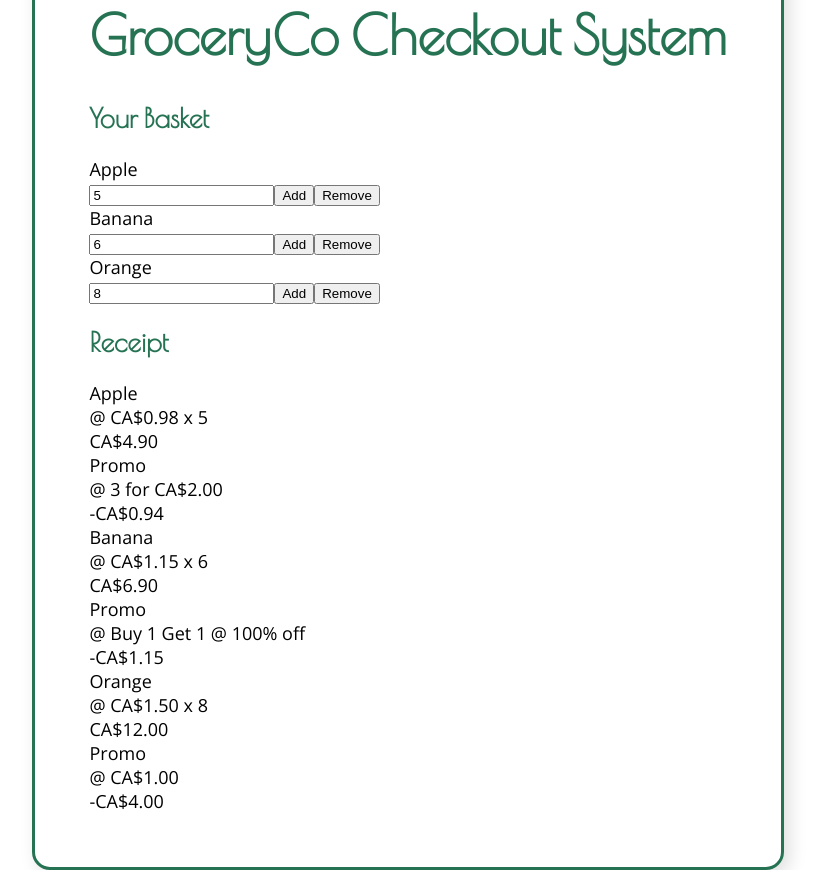
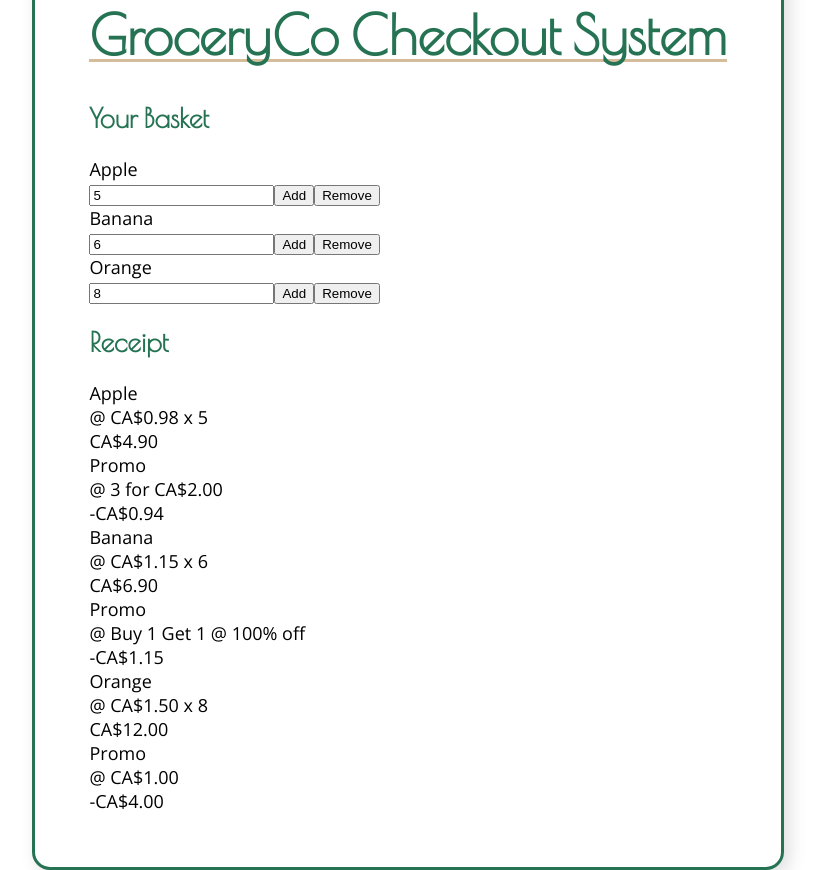
Before and after one commit to softcraft-development/absortb-grocery-co, a website: page src/index.html in a window 1280 px wide. Shown: the whole page, without its empty margins (232-1055 px from the left). Drawn offline with nearby package versions, Linux system fonts and the light colour scheme.

Commit message:
Underlining for main title

```diff
--- a/src/styles.css
+++ b/src/styles.css
@@ -23,6 +23,14 @@ h1, h2, h3 {
 h1 {
     font-size: 3rem;
     margin-top: 0;
+    /*
+        Text decoration doesn't quite give me the control I want for the underline.
+        This works pretty well, albeit hackishly.
+    */
+    background-image: linear-gradient(180deg, hsla(35, 50%, 45%, 0.5), hsla(35, 50%, 45%, 0.5));
+    background-position: 0 1.03em;
+    background-repeat: repeat-x;
+    background-size: 1px 3px;
 }
 
 #page-content {
```
